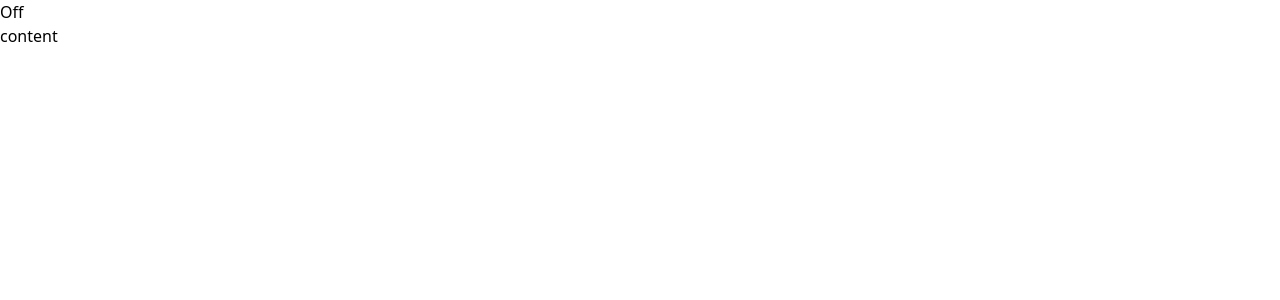
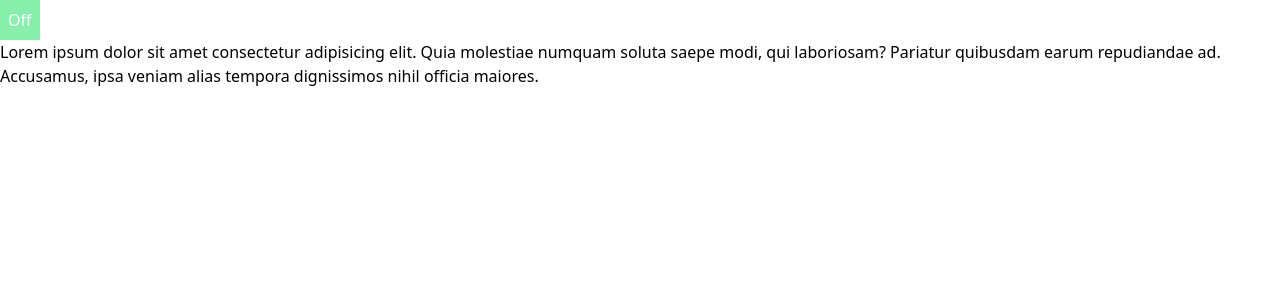
Before and after one commit to Mark-Alexis-Posadas/react-hooks-exercises, a React (Vite) app: page / in a window 1280 px wide. Both pictures are taken after a click on the button "On". Shown: the top 300 px of the page. Built offline with nearby package versions, Linux system fonts and the light colour scheme.

Commit message:
done toggle switch exercise

```diff
--- a/src/UseState/ToggleSwitch.jsx
+++ b/src/UseState/ToggleSwitch.jsx
@@ -5,10 +5,24 @@ export default function ToggleSwitch() {
 
   return (
     <>
-      <button onClick={() => setContentVisible(!isContentVisible)}>
+      <button
+        onClick={() => setContentVisible(!isContentVisible)}
+        className={`rounde p-2 ${
+          isContentVisible
+            ? "bg-green-300 text-white"
+            : "bg-slate-300 text-black"
+        }`}
+      >
         {isContentVisible ? "Off" : "On"}
       </button>
-      {isContentVisible && <p>content</p>}
+      {isContentVisible && (
+        <p>
+          Lorem ipsum dolor sit amet consectetur adipisicing elit. Quia
+          molestiae numquam soluta saepe modi, qui laboriosam? Pariatur
+          quibusdam earum repudiandae ad. Accusamus, ipsa veniam alias tempora
+          dignissimos nihil officia maiores.
+        </p>
+      )}
     </>
   );
 }
```
Also changed, not shown: 1 other file (tests, documents, lock files or other folders).
